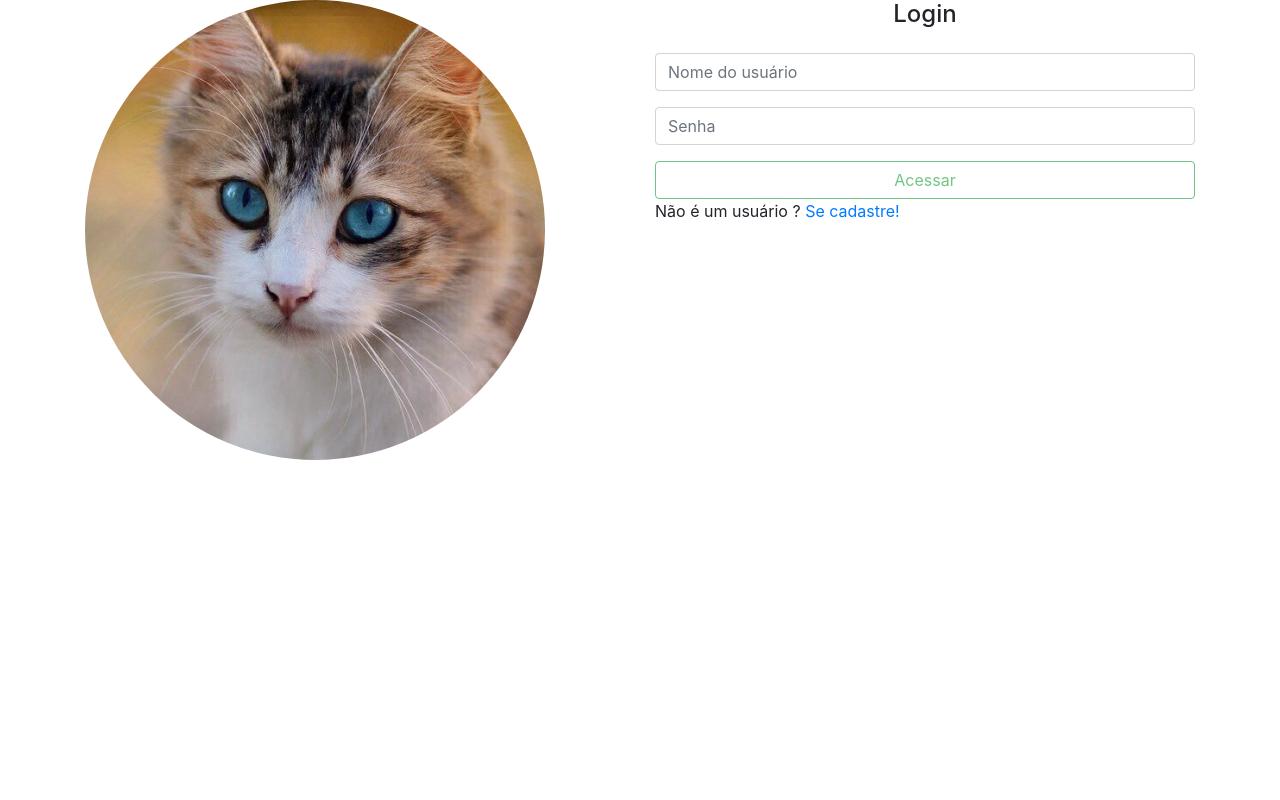
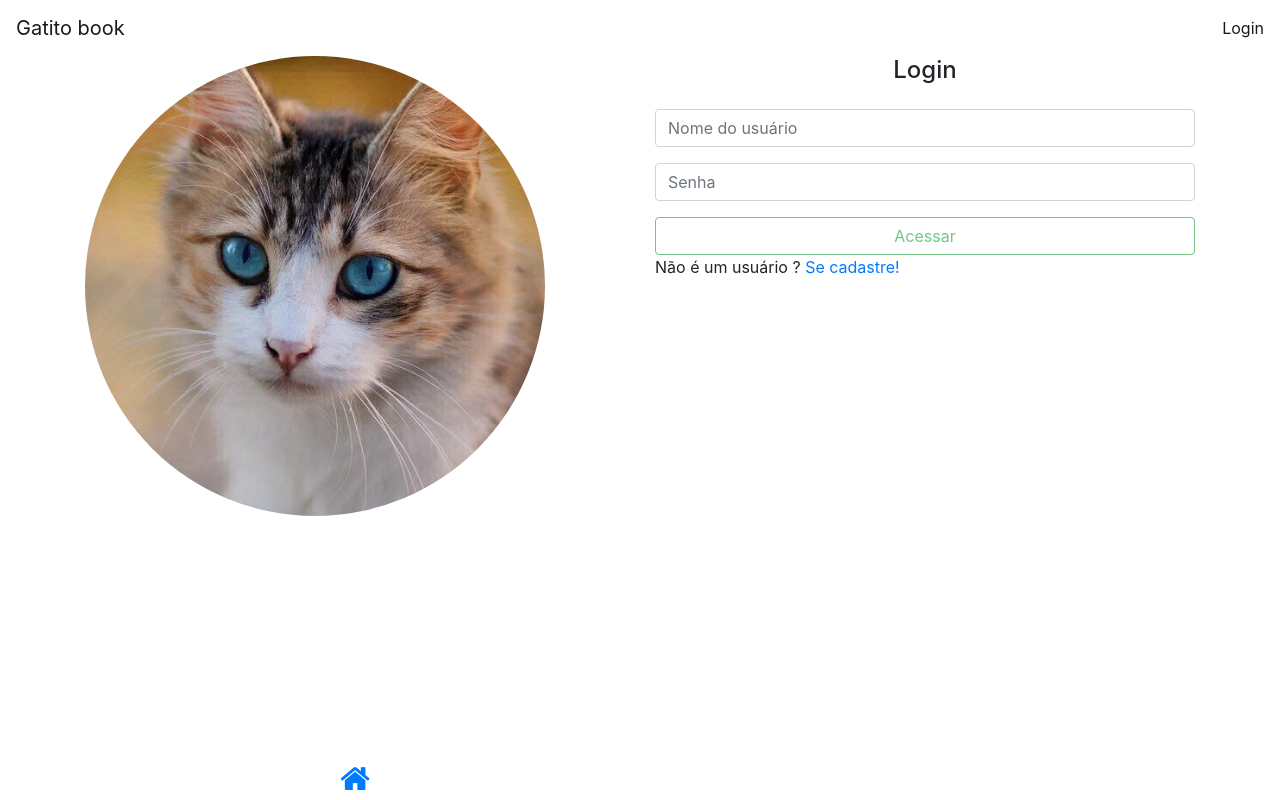
Before and after one commit to Mateusleao99/gatitobook, an Angular app: page /home in a window 1280 px wide. Built offline with nearby package versions, Linux system fonts and the light colour scheme.

Commit message:
feat: criando componente rodape

```diff
--- a/src/app/app.component.html
+++ b/src/app/app.component.html
@@ -1 +1,3 @@
+<app-cabecalho></app-cabecalho>
 <router-outlet></router-outlet>
+<app-rodape></app-rodape>
--- a/src/app/app.module.ts
+++ b/src/app/app.module.ts
@@ -1,3 +1,5 @@
+import { RodapeModule } from './componentes/rodape/rodape.module';
+import { CabecalhoModule } from './componentes/cabecalho/cabecalho.module';
 import { BrowserModule } from '@angular/platform-browser';
 import { NgModule } from '@angular/core';
 
@@ -13,6 +15,8 @@
     BrowserModule,
     AppRoutingModule,
     HttpClientModule,
+    CabecalhoModule,
+    RodapeModule
   ],
   providers: [],
   bootstrap: [AppComponent]
--- /dev/null
+++ b/src/app/componentes/rodape/rodape.component.html
@@ -0,0 +1,13 @@
+<footer class="mt-5">
+    <div class="fixed-bottom bg-white p-1">
+        <div class="container">
+            <div class="row text-center">
+                <div class="col-6">
+                    <a [routerLink] = "['']">
+                        <i class="fa fa-home fa-2x"></i>
+                    </a>
+                </div>
+            </div>
+        </div>
+    </div>
+</footer>
--- /dev/null
+++ b/src/app/componentes/rodape/rodape.component.ts
@@ -0,0 +1,15 @@
+import { Component, OnInit } from '@angular/core';
+
+@Component({
+  selector: 'app-rodape',
+  templateUrl: './rodape.component.html',
+  styleUrls: ['./rodape.component.css']
+})
+export class RodapeComponent implements OnInit {
+
+  constructor() { }
+
+  ngOnInit(): void {
+  }
+
+}
```
Also changed, not shown: src/app/componentes/rodape/rodape.module.ts (added, +16 -0 lines), src/app/componentes/rodape/rodape.component.css (added), 1 other file (tests, documents, lock files or other folders).
